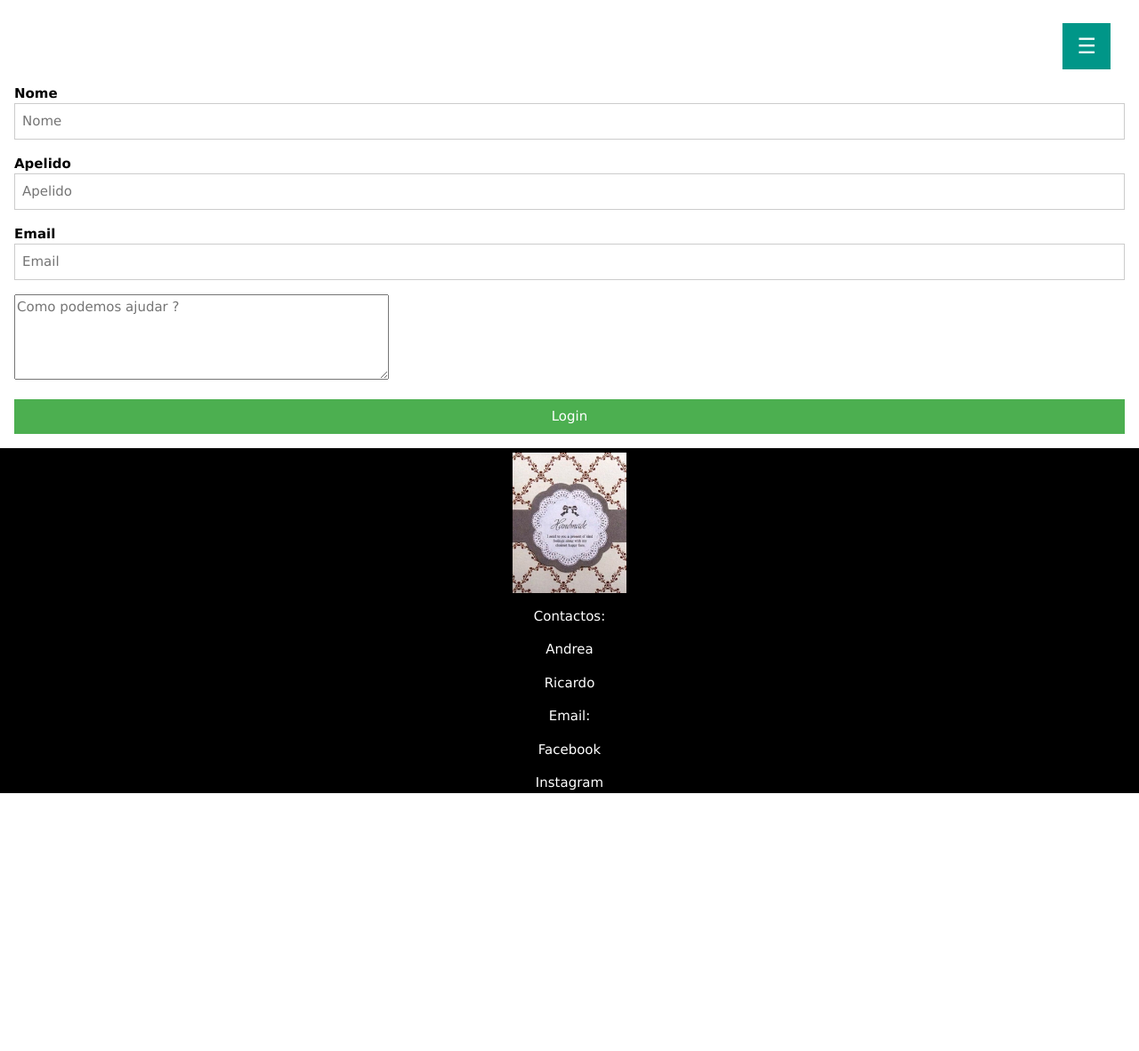
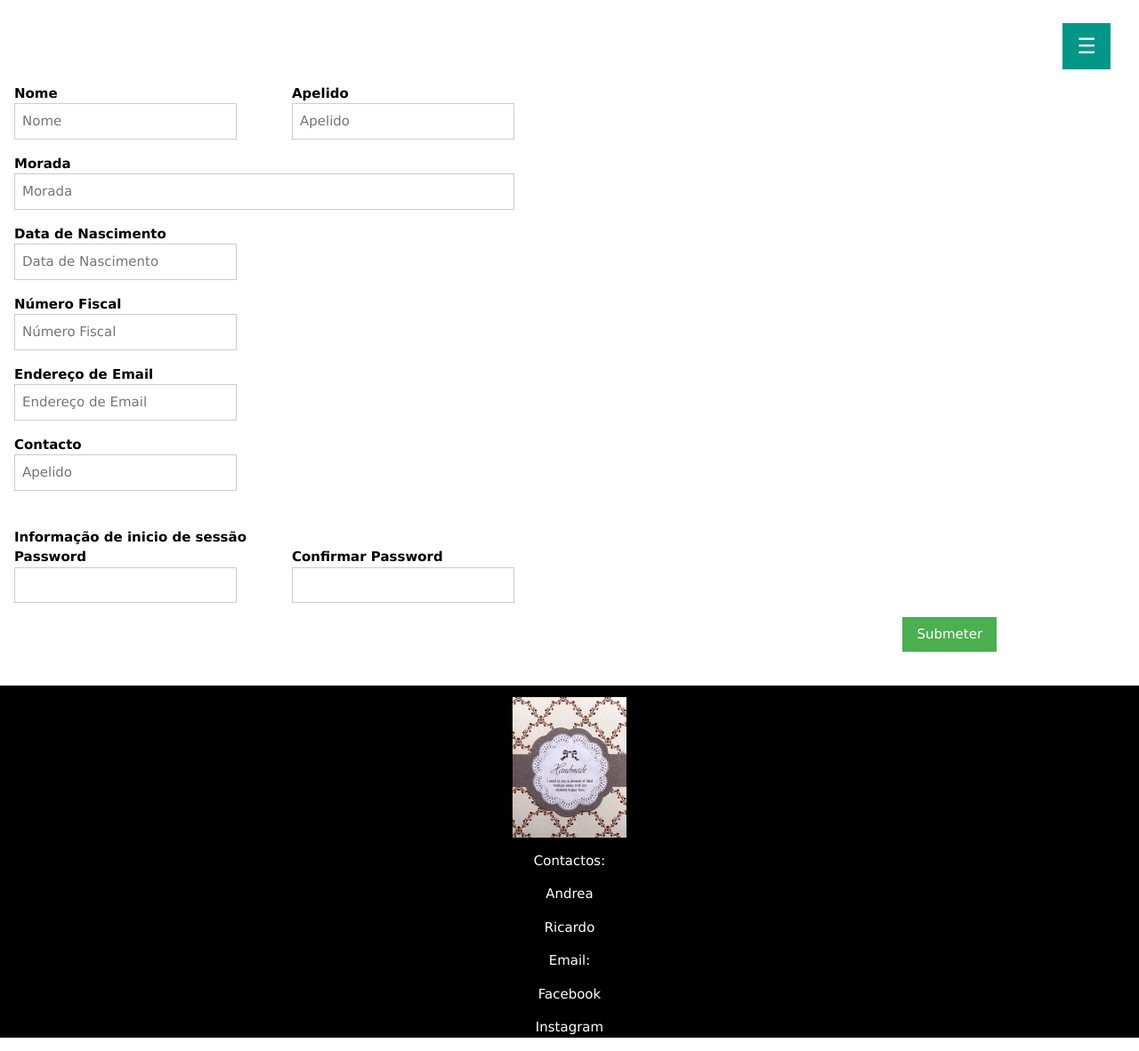
Before and after one commit to srjaimeee/pap, a PHP site: page /contactos.php in a window 1280 px wide. Shown: the whole page at 89% size. Before the commit the page ends 892 px from the top, so only its background shows below. Run offline with PHP 8.4, Linux system fonts and the light colour scheme.

Commit message:
form contacto

```diff
--- a/pap/contactos.php
+++ b/pap/contactos.php
@@ -17,26 +17,82 @@
 		  background-repeat: no-repeat;
 		  background-size: cover;
 		}
-
+		.padding-form-cont-left{
+			padding-left: 30%;
+			margin-left: -55%;
+		}
+		.padding-form-cont-rigth{
+			padding-right: 30%;
+		}
+		.btn-cont{
+			padding-left: 80%;
+			padding-bottom: 1%;
+		}
+		.padding-form-cont-single{
+			padding-right: 80%;
+		}
+		.padding-form-cont-morada{
+			padding-right: 55%;
+		}
+		.padding-label{
+			padding-top: 2%;
+		}
 	</style>
 </head>
 <body id="main">
 	<?php
 	include('navbar1.html');
 	?>
+	<div class="w3-row">
 		<form class="w3-container" action="" method="POST">
 	        <div class="w3-section">
+	        	<div class="w3-col m6 padding-form-cont-rigth">
 		            <label class="w3-left"><b>Nome</b></label>
 		            <input class="w3-input w3-border w3-margin-bottom" type="text" placeholder="Nome" name="nome" required>
-            <label class="w3-left"><b>Apelido</b></label>
+	        	</div>
+	        	<div class="w3-col m6 padding-form-cont-left">
+		            <label><b>Apelido</b></label>
 		            <input class="w3-input w3-border w3-margin-bottom" type="text" placeholder="Apelido" name="apelido" required>
-            <label class="w3-left"><b>Email</b></label>
-            <input class="w3-input w3-border w3-margin-bottom" type="text" placeholder="Email" name="email" required>
-            <textarea rows="4" cols="50" name="ajuda" form="usrform" placeholder="Como podemos ajudar ?"></textarea>
-            <button class="w3-button w3-block w3-green w3-section w3-padding" type="submit">Login</button>
+		        </div>
+		        <div class="w3-col m12 padding-form-cont-morada">
+		            <label><b>Morada</b></label>
+		            <input class="w3-input w3-border w3-margin-bottom" type="text" placeholder="Morada" name="morada" required>
+		        </div>
+		        <div class="w3-col m12 padding-form-cont-single">
+		            <label><b>Data de Nascimento</b></label>
+		            <input class="w3-input w3-border w3-margin-bottom" type="text" placeholder="Data de Nascimento" name="data_nascimento" required>
+		        </div>
+		        <div class="w3-col m12 padding-form-cont-single">
+		            <label><b>Número Fiscal</b></label>
+		            <input class="w3-input w3-border w3-margin-bottom" type="text" placeholder="Número Fiscal" name="numero_fiscal" required>
+		        </div>
+		        <div class="w3-col m12 padding-form-cont-single">
+		            <label><b>Endereço de Email</b></label>
+		            <input class="w3-input w3-border w3-margin-bottom" type="text" placeholder="Endereço de Email" name="email" required>
+		        </div>
+		        <div class="w3-col m12 padding-form-cont-single">
+		            <label><b>Contacto</b></label>
+		            <input class="w3-input w3-border w3-margin-bottom" type="text" placeholder="Apelido" name="apelido" required>
+		        </div>
+		        <div class="w3-row">
+			        <div class="w3-col m12 padding-label">
+			            <label><b>Informação de inicio de sessão</b></label>
+			        </div>
+			        </div>
+			        <div class="w3-col m6 padding-form-cont-rigth">
+			        	<label><b>Password</b></label>
+			        	<input class="w3-input w3-border w3-margin-bottom" type="password" name="password">
+			        </div>
+			        <div class="w3-col m6 padding-form-cont-left">
+			        	<label><b>Confirmar Password</b></label>
+			        	<input class="w3-input w3-border w3-margin-bottom" type="password" name="conf_password">
+		       		</div>
+		       		<div class="w3-col m12 btn-cont">
+			        	<button class="w3-button w3-green" type="submit">Submeter</button>
+			        </div>
 			    </div>
 	    </form>
-
+    </div>
     <?php
 	include('footer.html');
 	?>
--- a/pap/footer.html
+++ b/pap/footer.html
@@ -2,10 +2,13 @@
     .tamanho{
         width: 10%;
         height: 10%;
-        margin-top: 5px;
+        margin-top: 1%;
+    }
+    .padding-footer{
+      margin-top: 2%;
     }
 </style>
-<footer class="w3-black">
+<footer class="w3-black padding-footer">
   <div class="w3-center">
         <img class="tamanho" src="img/img2.jpg">
   </div>
```
Also changed, not shown: pap/prototipo_mail/1.php (deleted, +0 -72 lines), pap/prototipo_mail/enviar.php (deleted, +0 -80 lines). Lines whose indentation alone changed are shown as unchanged.
